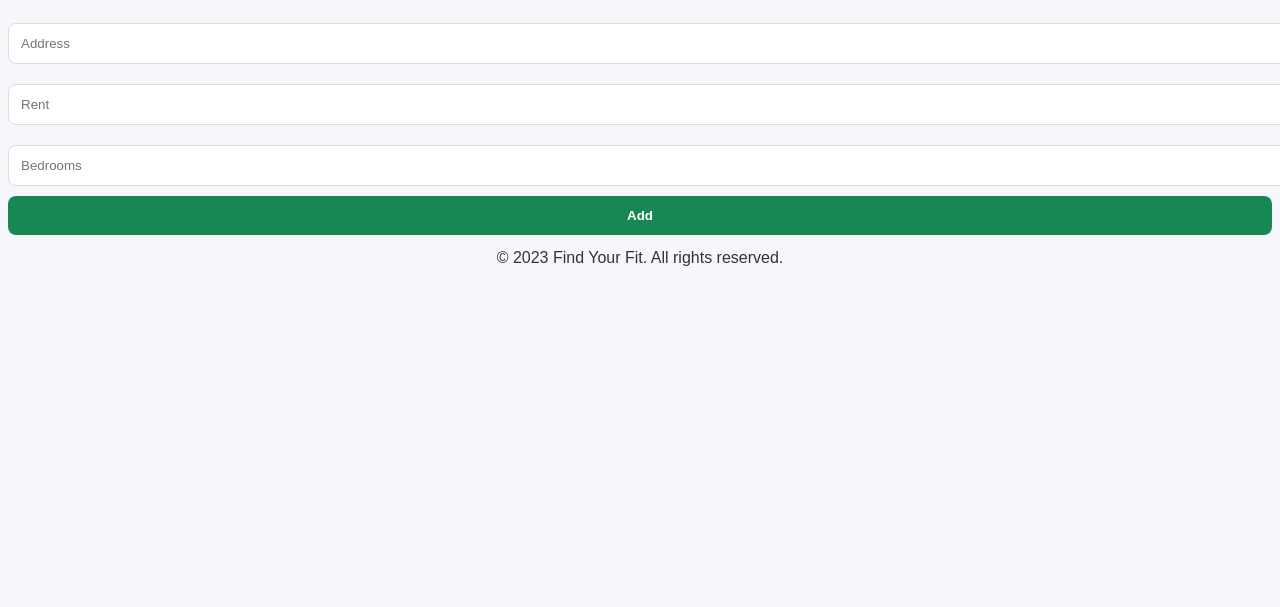
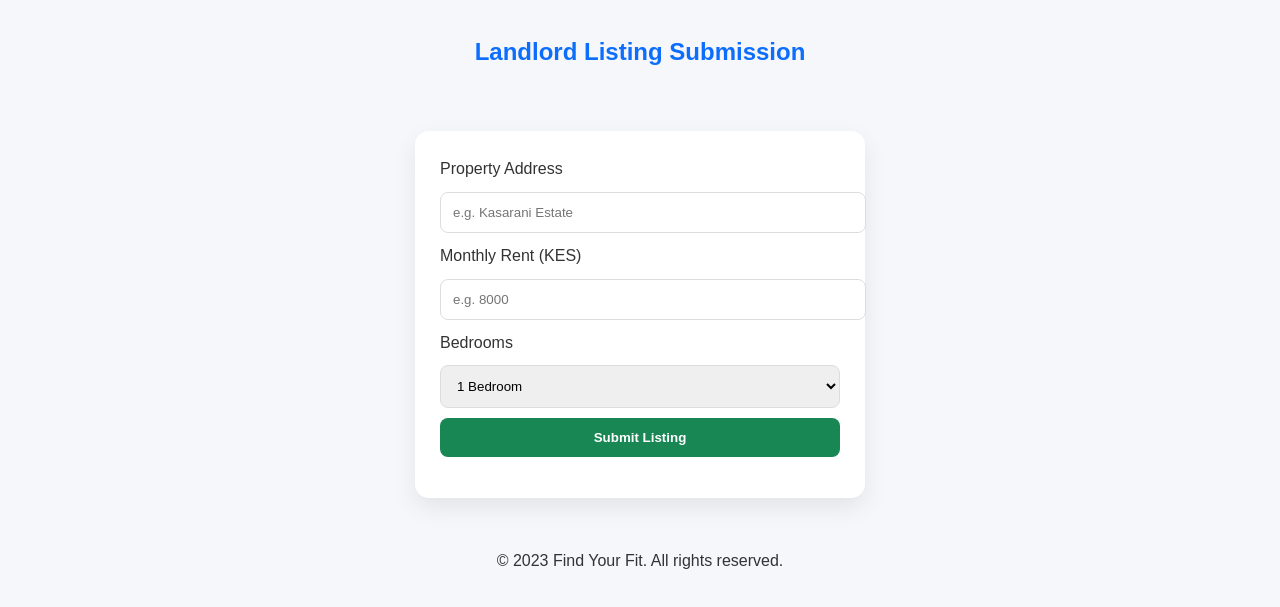
Before and after one commit to preciousmaina-2007/Affordable-Housing-Project, a website: page Addlisting.html in a window 1280 px wide. Shown: the part 185-792 px from the top of the page. Drawn offline with Linux system fonts and the light colour scheme.

Commit message:
add landlord listing form

```diff
--- a/Addlisting.html
+++ b/Addlisting.html
@@ -19,12 +19,39 @@
             </ul>
         </div>
     </nav>
-   <form id="listingForm">
-<input id="address" placeholder="Address">
-<input id="rent" type="number" placeholder="Rent">
-<input id="bedrooms" type="number" placeholder="Bedrooms">
-<button>Add</button>
-</form>
+<h2>Landlord Listing Submission</h2>
+
+<!-- FORM -->
+<div class="form-container">
+    <div class="form-box">
+
+        <form id="listingForm">
+
+            <!-- ADDRESS -->
+            <label>Property Address</label>
+            <input type="text" id="address" placeholder="e.g. Kasarani Estate" required>
+
+            <!-- RENT -->
+            <label>Monthly Rent (KES)</label>
+            <input type="number" id="rent" placeholder="e.g. 8000" required>
+
+            <!-- BEDROOMS -->
+            <label>Bedrooms</label>
+            <select id="bedrooms" required>
+                <option value="1">1 Bedroom</option>
+                <option value="2">2 Bedrooms</option>
+                <option value="3">3 Bedrooms</option>
+            </select>
+
+            <!-- BUTTON -->
+            <button type="submit">Submit Listing</button>
+
+        </form>
+
+        <p id="successMessage"></p>
+
+    </div>
+</div>
 <script src="script.js"></script>
 </body>
 <footer></footer>
```
